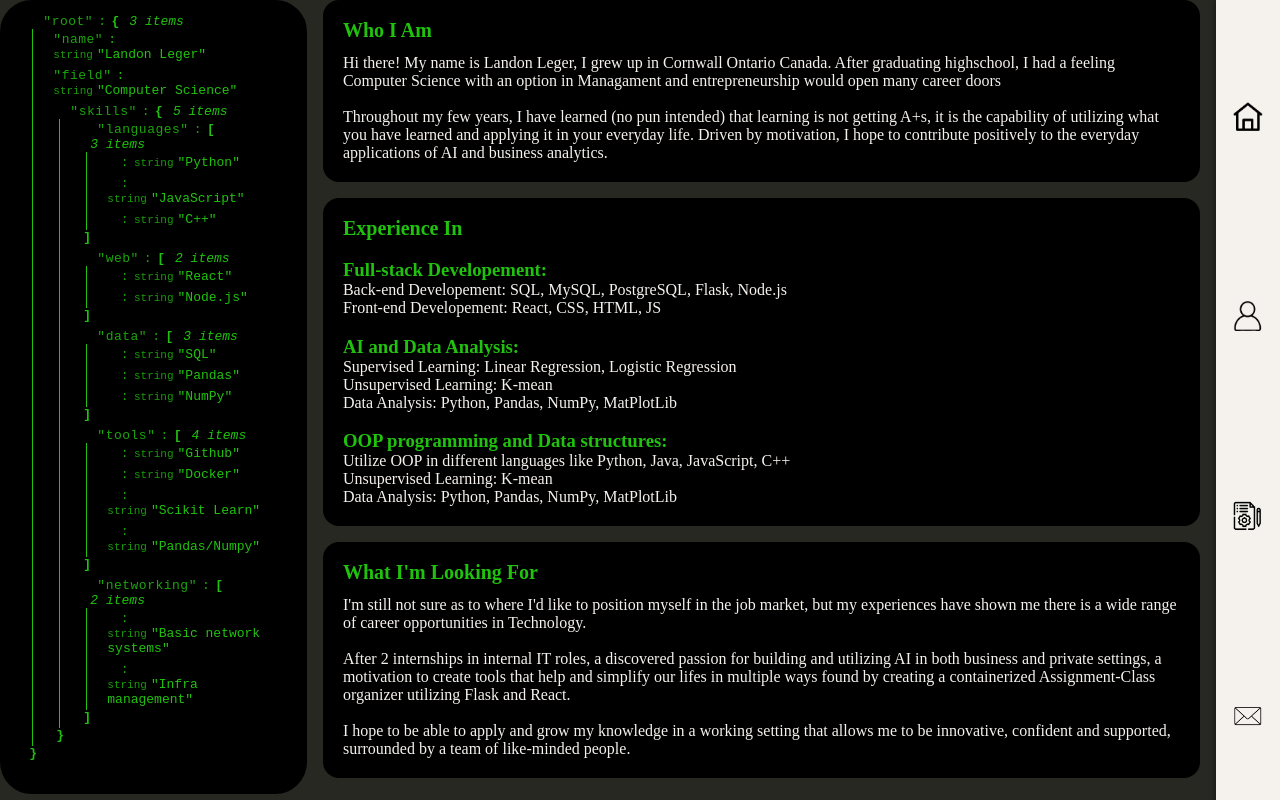
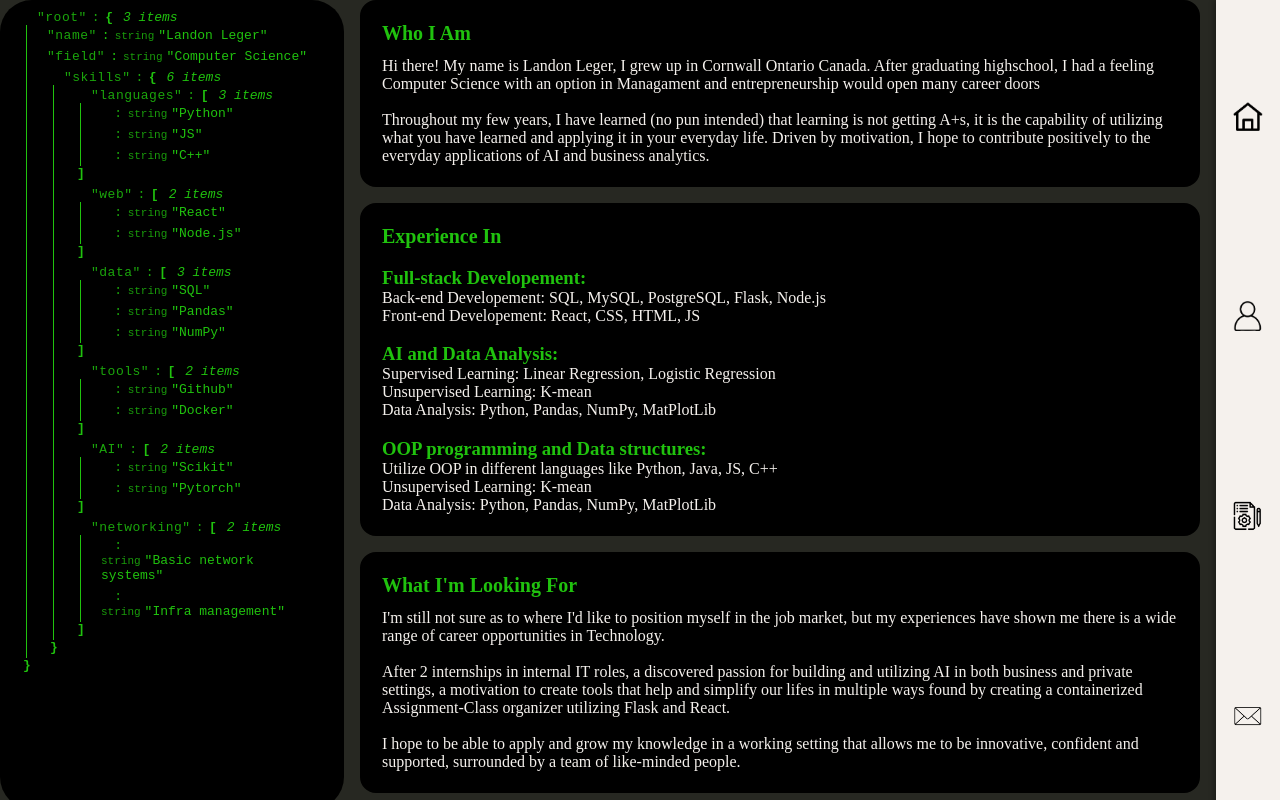
Before and after one commit to llege072/Online-Resume, a React (Create React App) app: page /about in a window 1280 px wide. Built offline with nearby package versions, Linux system fonts and the light colour scheme.

Commit message:
%/fixed to rem
rem allows Scalability compared to %s or fixed units

```diff
--- a/src/components/aboutMe.js
+++ b/src/components/aboutMe.js
@@ -7,10 +7,11 @@ function AboutMe(){
         name: "Landon Leger",
         field: "Computer Science",
         skills: {
-            languages: ["Python", "JavaScript", "C++"],
+            languages: ["Python", "JS", "C++"],
             web: ["React", "Node.js"],
             data: ["SQL", "Pandas", "NumPy"],
-            tools: ["Github", "Docker", "Scikit Learn","Pandas/Numpy"],
+            tools: ["Github", "Docker"],
+            AI: ["Scikit", "Pytorch"],
             networking: ["Basic network systems", "Infra management"]
         }
     };
@@ -75,7 +76,7 @@ function AboutMe(){
                             <p>Data Analysis: Python, Pandas, NumPy, MatPlotLib</p>
 
                             <h3>OOP programming and Data structures:</h3>
-                            <p>Utilize OOP in different languages like Python, Java, JavaScript, C++</p>
+                            <p>Utilize OOP in different languages like Python, Java, JS, C++</p>
                             <p>Unsupervised Learning: K-mean</p>
                             <p>Data Analysis: Python, Pandas, NumPy, MatPlotLib</p>
                         </div>
--- a/src/styles/AboutMe.css
+++ b/src/styles/AboutMe.css
@@ -1,6 +1,4 @@
 @import './variables.css';
-
-
 
 .content{
     display: flex;
@@ -12,19 +10,15 @@
 }
 
 .json-box{
-    flex: 0 0 20%;
+    flex: 0 0 25%;
 
-    border: 2px solid black;
-    border-radius: 2em;
+    border-radius: 2rem;
 
     background-color: black;
 
-    padding: 2%;
-    padding-top:1%;
-
+    padding: 1.25rem;
+    padding-top: 0.625rem;
 }
-
-
 
 .about-card{
     flex: 1 1 calc(50% - 1.5rem);
@@ -32,10 +26,10 @@
     background: #000;
 
     border: 2px solid #000;
-    border-radius: 1em;
+    border-radius: 1rem;
 
 
-    margin: 1em;
+    margin: 1rem;
     margin-top: 0;
     width: auto;
     height: auto;
@@ -49,8 +43,6 @@
     font-weight: bold;
 
     color: #20C20E;
-
-
 }
 
 .about-card p {
@@ -61,9 +53,10 @@
 
 .about-card li {
     margin: 0;
+
     padding: 0;
-    font-size: 15px;
 
+    font-size: 0.9375rem;
 
     list-style-type: none;
 }
@@ -75,5 +68,5 @@
 }
 
 .about-card-text{
-    padding: 2%;
+    padding: 1.25rem;
 }
--- a/src/styles/ContactMe.css
+++ b/src/styles/ContactMe.css
@@ -10,9 +10,9 @@ html, body {
 
 .main_page {
     display: grid;
-    place-items: center; /* centers horizontally and vertically */
+    place-items: center;
     height: 100vh;
-    width: 100vw;        /* ensures full viewport width */
+    width: 100vw;
     padding: 0;
 
 }
@@ -22,8 +22,8 @@ html, body {
 
     align-items: center;
 
-    width: 500px;
-    height: 500px;
+    width: 31.25rem;
+    height: 31.25rem;
 
     background-color: black;
 
--- a/src/styles/HomePage.css
+++ b/src/styles/HomePage.css
@@ -7,24 +7,22 @@
   font-style: normal;
 }
 
-
 .homeimage {
   width: 95%;
-  height: 540px;
+  height: 33.75rem;
 
-  margin: 2%;
+  margin: 1.25rem;
 }
 
 .quote {
   font-size: 1.2rem;
   font-family: 'Garamond';
 
+  border-left: 1px solid white;
+  padding-left: 0.625rem;
 
-  border-left: 1px solid white;
-  padding-left: 1%;
-
-  margin-left: 10%;
-  margin-top: 0.2%;
+  margin-left: 6.25rem;
+  margin-top: 0.125rem;
 
   color: var(--p-color);
 }
@@ -37,9 +35,9 @@
 
 .description {
   margin-top:0;
-  margin-left: 5%;
+  margin-left: 3.125rem;
 
-  font-size: 20px;
+  font-size: 1.25rem;
 
   line-height: 1.5;
 
@@ -51,18 +49,20 @@
 }
 
 .para{
+  font-size: 1.25rem;
+  line-height: 1.5;
+
   margin-top: 0;
-  margin-left: 5%;
-  font-size: 20px;
-  line-height: 1.5;
+  margin-left: 3.125rem;
 
   color: var(--p-color);;
 }
 
 .profile{
   width:40%;
-  border-radius:1em;
-  margin-left:5%;
 
-  margin-bottom: 5%;
+  border-radius:1rem;
+
+  margin-left:3.125rem;
+  margin-bottom: 3.125rem;
 }
--- a/src/styles/Homebar.css
+++ b/src/styles/Homebar.css
@@ -2,21 +2,21 @@
   position: fixed;
   right: 0;
   top: 0;
-  width:5%;
+
+  width: 5%;
   height: 100%;
-  background-color:#F5F1ED;
+
   display: flex;
   flex-direction: column;
   align-items: center;
   padding-top: 1rem;
+
+  background-color:#F5F1ED;
   box-shadow: -2px 0 5px rgba(0,0,0,0.3);
-  z-index: 1000;
-
 
 }
 
 .homebar-item{
-
   height: 25%;
 
   right:0;
@@ -27,13 +27,11 @@
   align-items: center;
 
   cursor: pointer;
-
-
 }
 
 .homebar-icon {
-  width: 30px;
-  height: 30px;
+  width: 1.875rem;
+  height: 1.875rem;
+
   object-fit: contain;
-
 }
```
Also changed, not shown: 1 other file (tests, documents, lock files or other folders).
